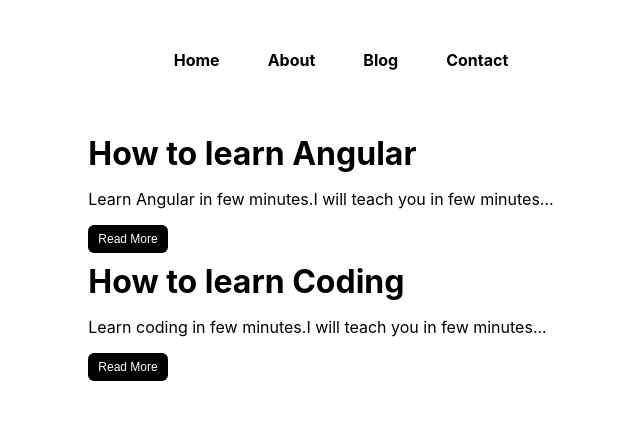
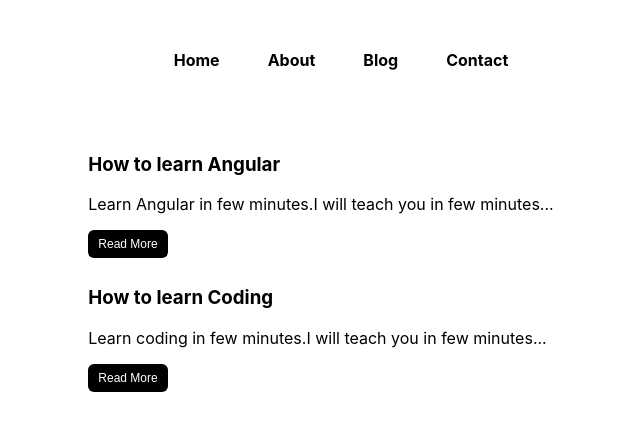
Before and after one commit to Kirttinath/Hunting_Coder, a Next.js app: page /blog in a window 1280 px wide. Shown: the top 430 px of the page, without its empty margins (319-959 px from the left). Built offline with nearby package versions, Linux system fonts and the light colour scheme.

Commit message:
p tag and h3 tag changed

```diff
--- a/styles/Blog.module.css
+++ b/styles/Blog.module.css
@@ -9,13 +9,13 @@
   padding-top: 3rem;
 }
 
-.blogItemh3 {
+.blogItem h3 {
   cursor: pointer;
   font-size: 2rem;
   margin: 0;
   padding: 0;
 }
-.blogItemp {
+.blogItem p {
   max-width: 45vw;
 }
 .btn {
```
